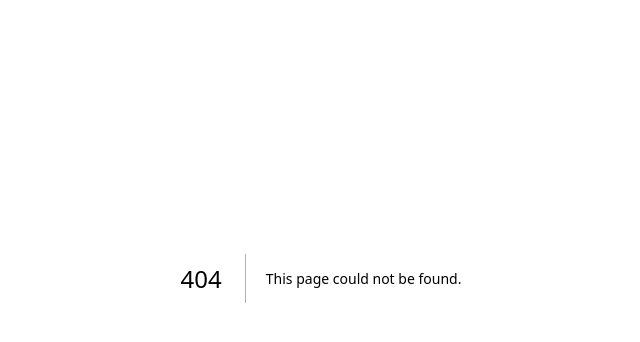
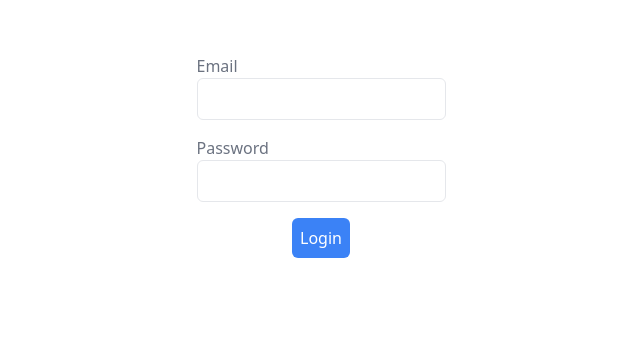
Before and after one commit to afaankhawaja/Learna-UI, a Next.js app: page /login in a window 1280 px wide. Before the commit this address had no page. Shown: the part 122-464 px from the top of the page, without its empty margins (319-959 px from the left). Built offline with nearby package versions, Linux system fonts and the light colour scheme.

Commit message:
added routes, login,catogeries

```diff
--- /dev/null
+++ b/src/app/catogeries/[catogeryName]/page.jsx
@@ -0,0 +1,8 @@
+
+const page = ({ params }) => {
+    return (
+        <div className="flex flex-col h-screen justify-center items-center">this catogery page of <span className="text-4xl text-orange-400 font-semibold font-raleway">{params.catogeryName}</span></div>
+    )
+}
+
+export default page
--- /dev/null
+++ b/src/app/login/page.jsx
@@ -0,0 +1,43 @@
+"use client"
+import React, { useState } from 'react';
+
+const page=()=> {
+  const [email, setEmail] = useState('');
+  const [password, setPassword] = useState('');
+
+  const handleSubmit = (e) => {
+    e.preventDefault();
+    // Handle login logic here
+    console.log('Email:', email);
+    console.log('Password:', password);
+
+  };
+
+  return (
+    <form onSubmit={handleSubmit} className="flex items-center mt-44 flex-col gap-4">
+      <label className="flex flex-col">
+        <span className="text-gray-500">Email</span>
+        <input
+          type="email"
+          value={email}
+          onChange={(e) => setEmail(e.target.value)}
+          className="border rounded-md p-2"
+          required
+        />
+      </label>
+      <label className="flex flex-col">
+        <span className="text-gray-500">Password</span>
+        <input
+          type="password"
+          value={password}
+          onChange={(e) => setPassword(e.target.value)}
+          className="border rounded-md p-2"
+          required
+        />
+      </label>
+      <button type="submit" className="bg-blue-500 text-white rounded-md p-2">Login</button>
+    </form>
+  );
+}
+
+export default page
--- a/src/components/CategoriesDropdown.js
+++ b/src/components/CategoriesDropdown.js
@@ -58,7 +58,7 @@ const CategoriesDropdown = () => {
           {activeSubcategory &&
             activeSubcategory.subsubcatoery.map((subsubcategory, index) => (
               <div key={index}  className="p-2 font-raleway pt-4 rounded-lg hover:text-[#208077]">
-               <Link href={`/categories/${subsubcategory.label}`}> {subsubcategory.label} </Link>
+               <Link href={`/catogeries/${subsubcategory.label.split(' ').join('')}`}> {subsubcategory.label} </Link>
               </div>
             ))}
         </div>
--- a/src/components/Navbar.js
+++ b/src/components/Navbar.js
@@ -10,6 +10,7 @@ import LearnaWeb from "../images/LearnaWeb.svg";
 import CategoriesDropdown from "./CategoriesDropdown";
 import MobileMenu from "./MobileMenu";
 import { ImCross } from "react-icons/im";
+import Link from "next/link";
 
 const Navbar = () => {
   const [isCategoriesVisible, setIsCategoriesVisible] = useState(false);
@@ -35,9 +36,9 @@ const Navbar = () => {
           <Image src={GroupLogo} alt="icon" className="" />
         </div>
         <div className="md:hidden w-[141px] h-[40px] gap-[20px] flex items-center">
-          <button id="login">
+          <Link href={'/login'} id="login">
             <Image src={Login} alt="icon" className="" />
-          </button>
+          </Link>
           <button onClick={toggleMenu} id="menu" className="">
             {isMenuVisible ? (
               <ImCross style={{ scale: "1.5" }} />
@@ -96,9 +97,9 @@ const Navbar = () => {
           </div>
           <div className="bg-slate-300 border-l-2 m-1"></div>
 
-          <button id="login">
+          <Link href={'/login'} id="login">
             <Image src={Login} alt="icon" className="" />
-          </button>
+          </Link>
         </div>
       </div>
 
```
